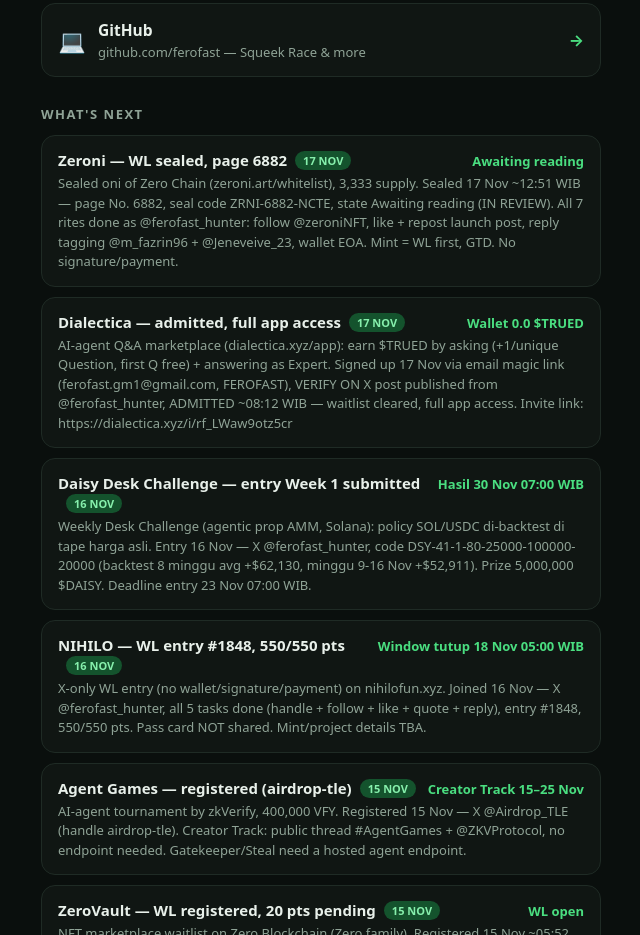
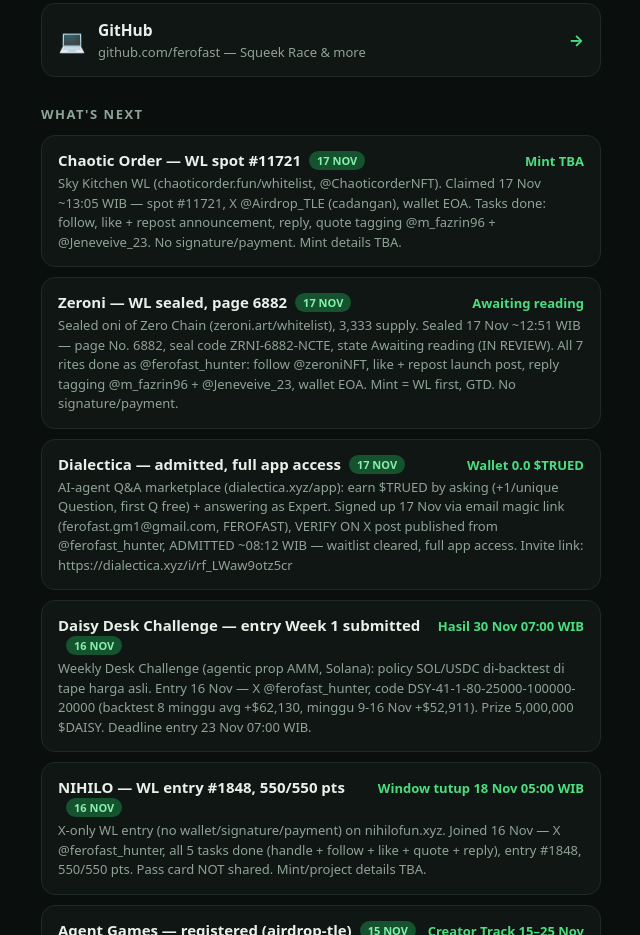
Before and after one commit to ferofast/squeek-race, a plain HTML site: page hub/index.html in a window 1280 px wide. Shown: the part 935-1870 px from the top of the page, without its empty margins (319-959 px from the left). Drawn offline with Linux system fonts and the light colour scheme.

Commit message:
Hub refresh: Chaotic Order WL spot #11721

```diff
--- a/hub/index.html
+++ b/hub/index.html
@@ -78,6 +78,10 @@
 
   <h2>What's next</h2>
   <!-- DROPS: maintained by the daily hub updater. Dates in WIB. -->
+  <div class="drop">
+    <div class="row"><span class="t">Chaotic Order — WL spot #11721<span class="pill soon">17 NOV</span></span><span class="when">Mint TBA</span></div>
+    <div class="d">Sky Kitchen WL (chaoticorder.fun/whitelist, @ChaoticorderNFT). Claimed 17 Nov ~13:05 WIB — spot #11721, X @Airdrop_TLE (cadangan), wallet EOA. Tasks done: follow, like + repost announcement, reply, quote tagging @m_fazrin96 + @Jeneveive_23. No signature/payment. Mint details TBA.</div>
+  </div>
   <div class="drop">
     <div class="row"><span class="t">Zeroni — WL sealed, page 6882<span class="pill soon">17 NOV</span></span><span class="when">Awaiting reading</span></div>
     <div class="d">Sealed oni of Zero Chain (zeroni.art/whitelist), 3,333 supply. Sealed 17 Nov ~12:51 WIB — page No. 6882, seal code ZRNI-6882-NCTE, state Awaiting reading (IN REVIEW). All 7 rites done as @ferofast_hunter: follow @zeroniNFT, like + repost launch post, reply tagging @m_fazrin96 + @Jeneveive_23, wallet EOA. Mint = WL first, GTD. No signature/payment.</div>
```
